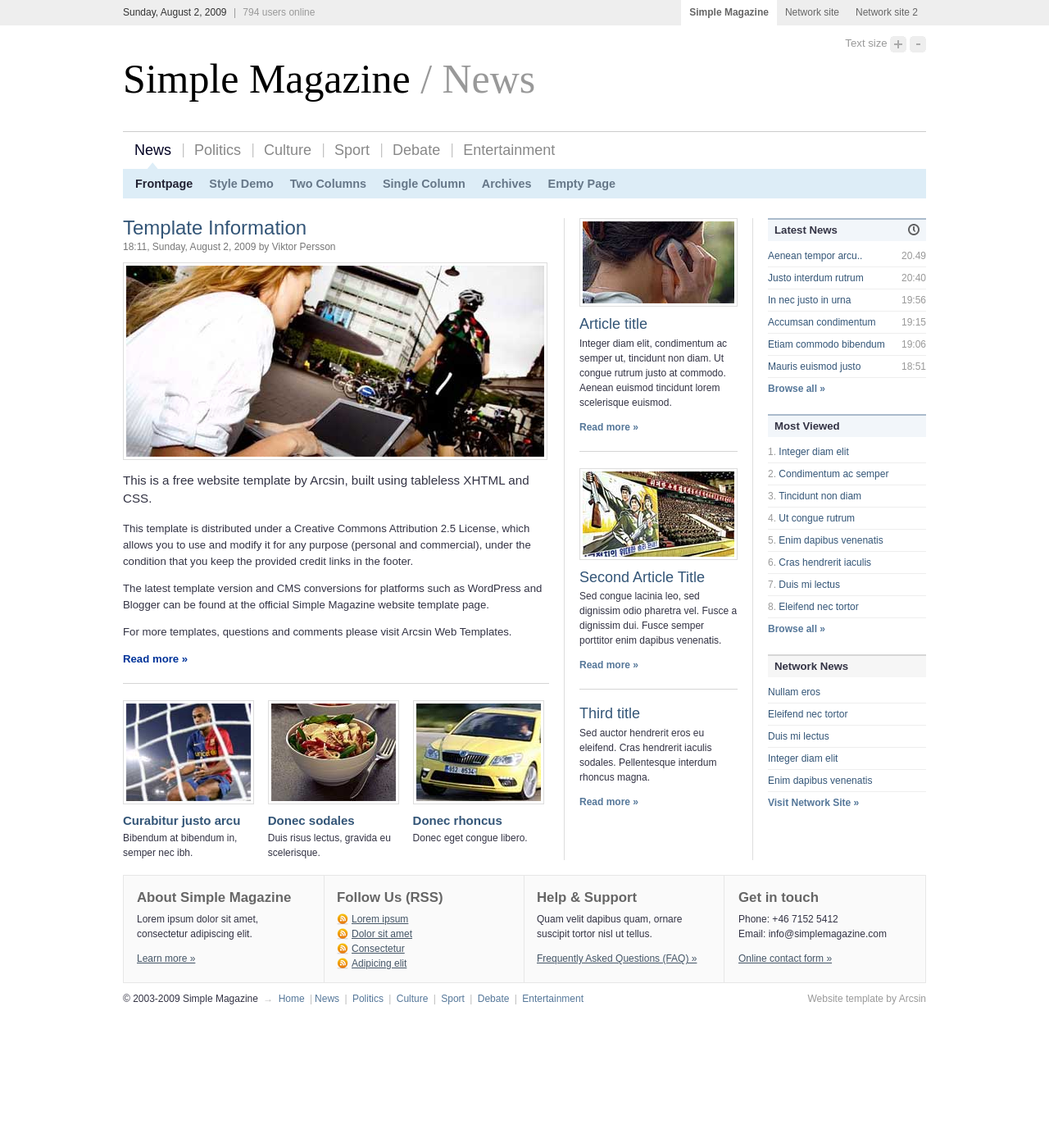
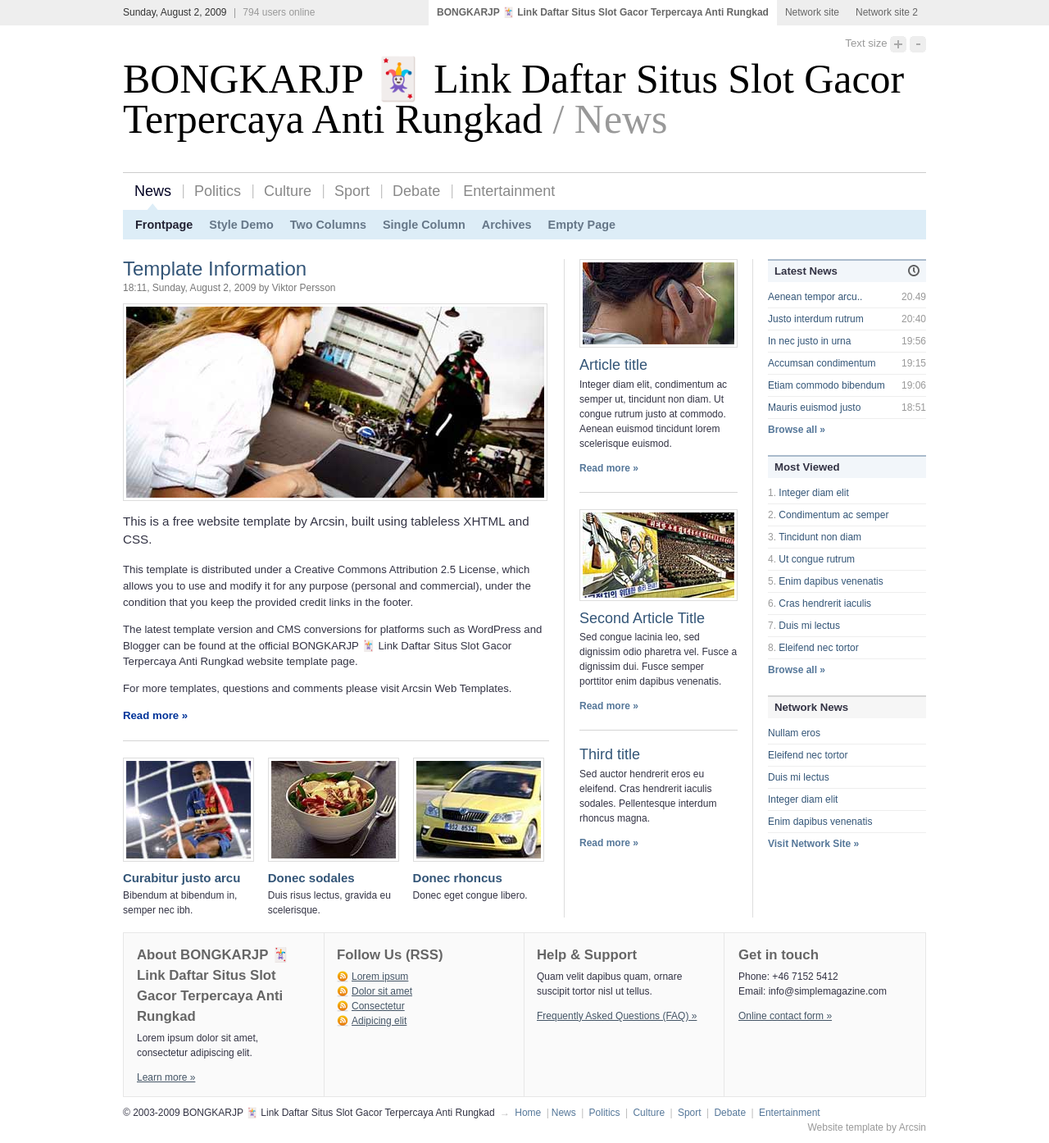
Before and after one commit to BloodiVores/bongkarjp.dontkillmyapp.com, a plain HTML site: page index.html in a window 1280 px wide. Shown: the whole page at 82% size. Before the commit the page ends 1237 px from the top, so only its background shows below. Drawn offline with Linux system fonts and the light colour scheme; files whose address does not match are found by name.

Commit message:
index.html

```diff
--- a/index.html
+++ b/index.html
@@ -1,7 +1,7 @@
 <!DOCTYPE html PUBLIC "-//W3C//DTD XHTML 1.0 Transitional//EN" "http://www.w3.org/TR/xhtml1/DTD/xhtml1-transitional.dtd">
 <html xmlns="http://www.w3.org/1999/xhtml" dir="ltr">
 <head>
-<title>Simple Magazine</title>
+<title>BONGKARJP 🃏 Link Daftar Situs Slot Gacor Terpercaya Anti Rungkad</title>
 <meta http-equiv="content-type" content="text/html; charset=UTF-8"/>
 <link rel="stylesheet" type="text/css" href="style.css" media="screen" />
 </head>
@@ -11,7 +11,7 @@
     <div class="left">Sunday, August 2, 2009 <span class="text-separator">|</span> <span class="quiet">794 users online</span></div>
     <div class="right">
       <ul class="tabbed" id="network-tabs">
-        <li class="current-tab"><a href="#">Simple Magazine</a></li>
+        <li class="current-tab"><a href="#">BONGKARJP 🃏 Link Daftar Situs Slot Gacor Terpercaya Anti Rungkad</a></li>
         <li><a href="#">Network site</a></li>
         <li><a href="#">Network site 2</a></li>
       </ul>
@@ -26,7 +26,7 @@
       <div class="right" id="toolbar"> Text size <a href="#"><img src="/icon-plus.gif" width="20" height="20" alt="" /></a> <a href="#"><img src="/icon-minus.gif" width="20" height="20" alt="" /></a> </div>
       <div class="clearer">&nbsp;</div>
       <div id="site-title">
-        <h1><a href="#">Simple Magazine</a> <span> / News</span></h1>
+        <h1><a href="#">BONGKARJP 🃏 Link Daftar Situs Slot Gacor Terpercaya Anti Rungkad</a> <span> / News</span></h1>
       </div>
       <div id="navigation">
         <div id="main-nav">
@@ -64,7 +64,7 @@
             <p><a href="#"><img src="news-image-big.jpg" alt="" class="bordered" /></a></p>
             <p class="large">This is a free website template by Arcsin, built using tableless XHTML and CSS.</p>
             <p>This template is distributed under a Creative Commons Attribution 2.5 License, which allows you to use and modify it for any purpose (personal and commercial), under the condition that you keep the provided credit links in the footer.</p>
-            <p>The latest template version and CMS conversions for platforms such as WordPress and Blogger can be found at the official Simple Magazine website template page.</p>
+            <p>The latest template version and CMS conversions for platforms such as WordPress and Blogger can be found at the official BONGKARJP 🃏 Link Daftar Situs Slot Gacor Terpercaya Anti Rungkad website template page.</p>
             <p>For more templates, questions and comments please visit Arcsin Web Templates.</p>
             <a href="#" class="more">Read more &#187;</a> </div>
         </div>
@@ -191,7 +191,7 @@
     <div id="dashboard">
       <div class="column left" id="column-1">
         <div class="column-content">
-          <div class="column-title">About Simple Magazine</div>
+          <div class="column-title">About BONGKARJP 🃏 Link Daftar Situs Slot Gacor Terpercaya Anti Rungkad</div>
           <p>Lorem ipsum dolor sit amet, consectetur adipiscing elit.</p>
           <a href="#">Learn more &#187;</a> </div>
       </div>
@@ -222,7 +222,7 @@
       <div class="clearer">&nbsp;</div>
     </div>
     <div id="footer">
-      <div class="left">&copy; 2003-2009 Simple Magazine <span class="text-separator">&rarr;</span> <a href="#">Home</a> <span class="text-separator">|</span><a href="#">News</a> <span class="text-separator">|</span> <a href="#">Politics</a> <span class="text-separator">|</span> <a href="#">Culture</a> <span class="text-separator">|</span> <a href="#">Sport</a> <span class="text-separator">|</span> <a href="#">Debate</a> <span class="text-separator">|</span> <a href="#">Entertainment</a></div>
+      <div class="left">&copy; 2003-2009 BONGKARJP 🃏 Link Daftar Situs Slot Gacor Terpercaya Anti Rungkad <span class="text-separator">&rarr;</span> <a href="#">Home</a> <span class="text-separator">|</span><a href="#">News</a> <span class="text-separator">|</span> <a href="#">Politics</a> <span class="text-separator">|</span> <a href="#">Culture</a> <span class="text-separator">|</span> <a href="#">Sport</a> <span class="text-separator">|</span> <a href="#">Debate</a> <span class="text-separator">|</span> <a href="#">Entertainment</a></div>
       <div class="right"><a href="http://templates.arcsin.se/">Website template</a> by <a href="http://arcsin.se/">Arcsin</a></div>
       <div class="clearer">&nbsp;</div>
     </div>
```
